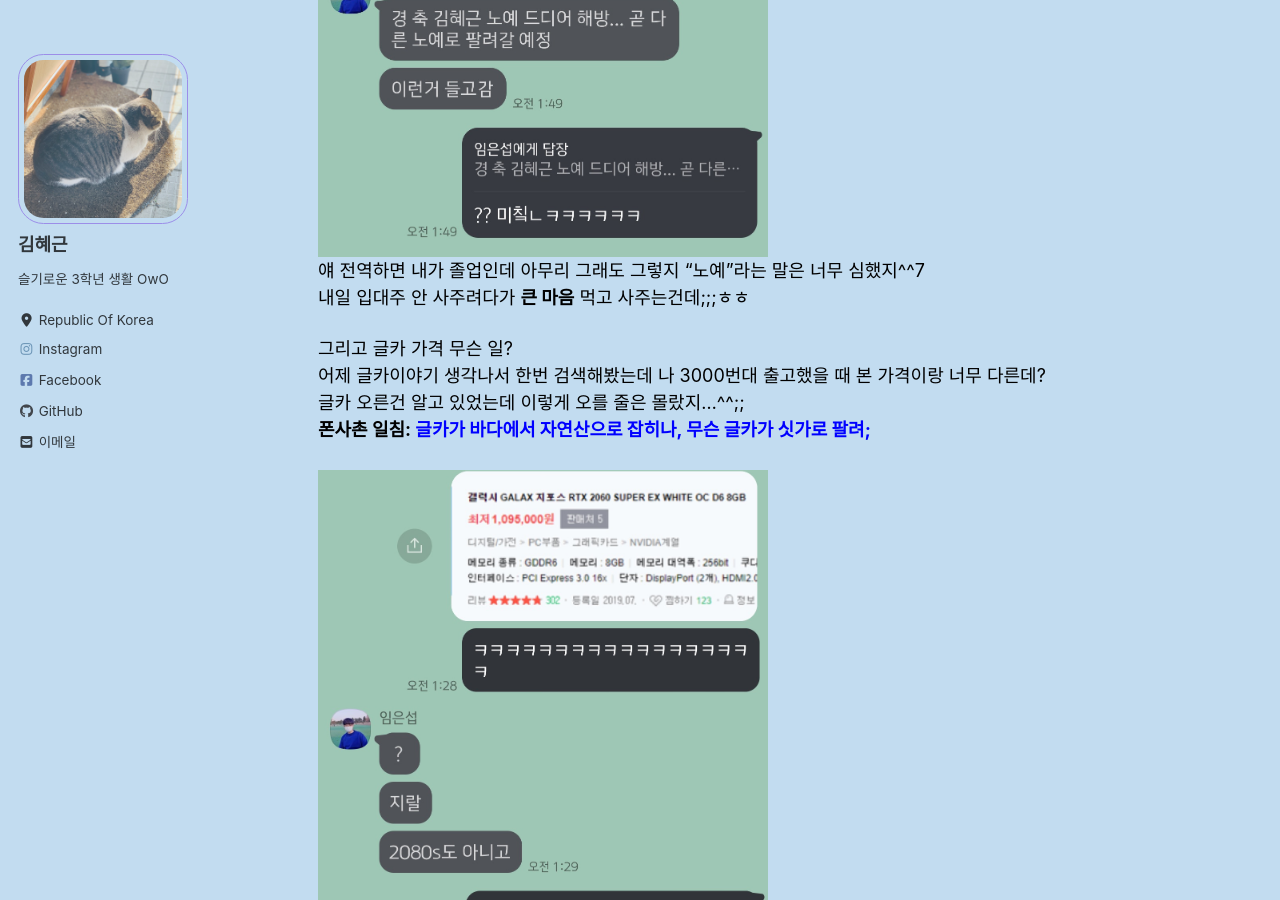
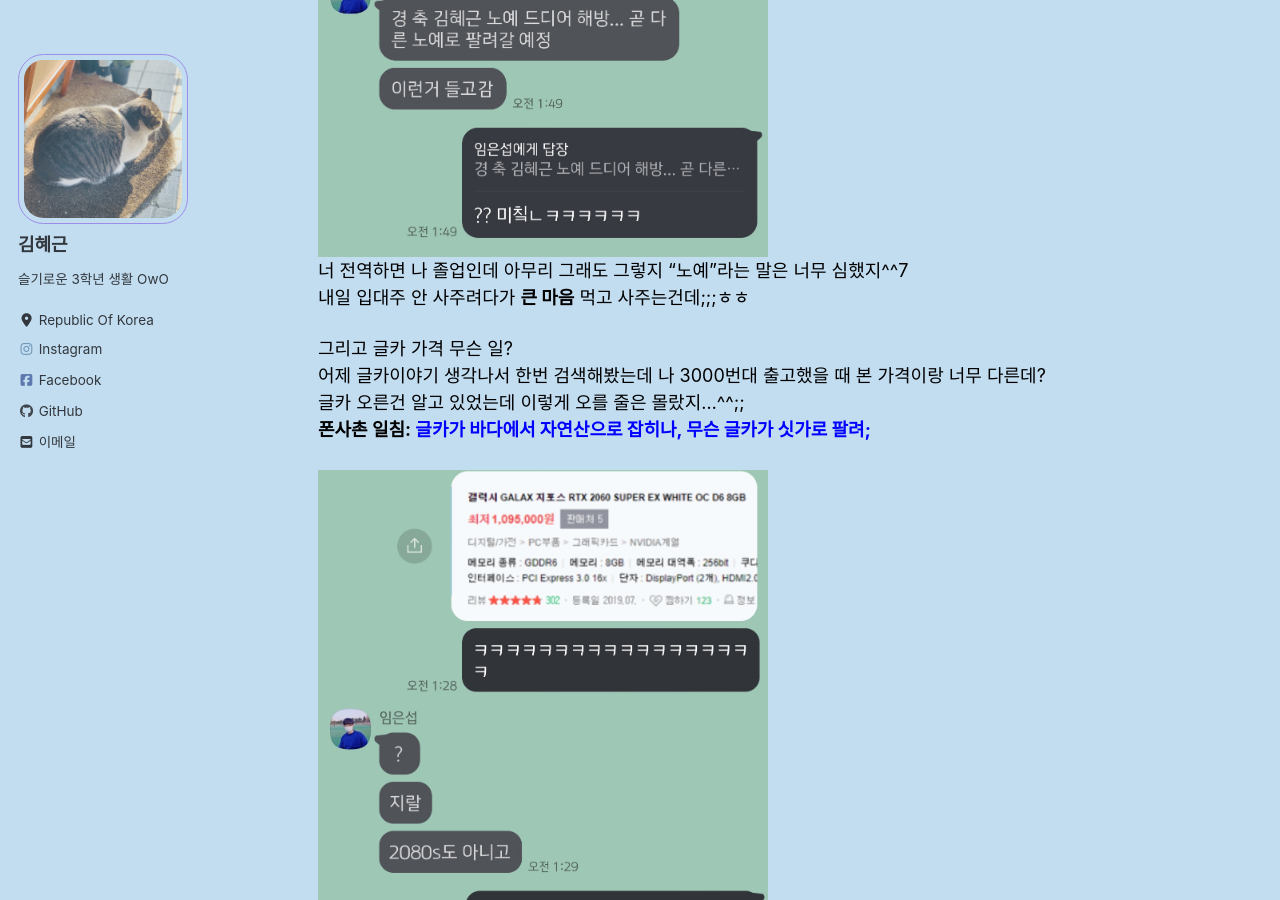
Before and after one commit to hyegeun/hyegeun.github.io, a Jekyll site: the page built from _posts/Diary/2021-03-10-post23.md, in a window 1280 px wide and 900 px high, scrolled down 741 px. Built offline with Jekyll 4.4.1, drawn with Linux system fonts in a browser that asks for light colours; cached includes are drawn as plain includes; nearby versions of some CDN libraries; a script that is not in the unit is left out.

Commit message:
Update 2021-03-10-post23.md

```diff
--- a/_posts/Diary/2021-03-10-post23.md
+++ b/_posts/Diary/2021-03-10-post23.md
@@ -13,7 +13,7 @@ categories:
 
 이 폰사촌이 너무 심한 말을 해버렸다.
 <img src="/assets/images/photo/post23/post23_photo1.jpg" width="450px" alt="photo1">
-얘 전역하면 내가 졸업인데 아무리 그래도 그렇지 "노예"라는 말은 너무 심했지^^7
+너 전역하면 나 졸업인데 아무리 그래도 그렇지 "노예"라는 말은 너무 심했지^^7
 내일 입대주 안 사주려다가 **큰 마음** 먹고 사주는건데;;;ㅎㅎ
 
 그리고 글카 가격 무슨 일?
```
